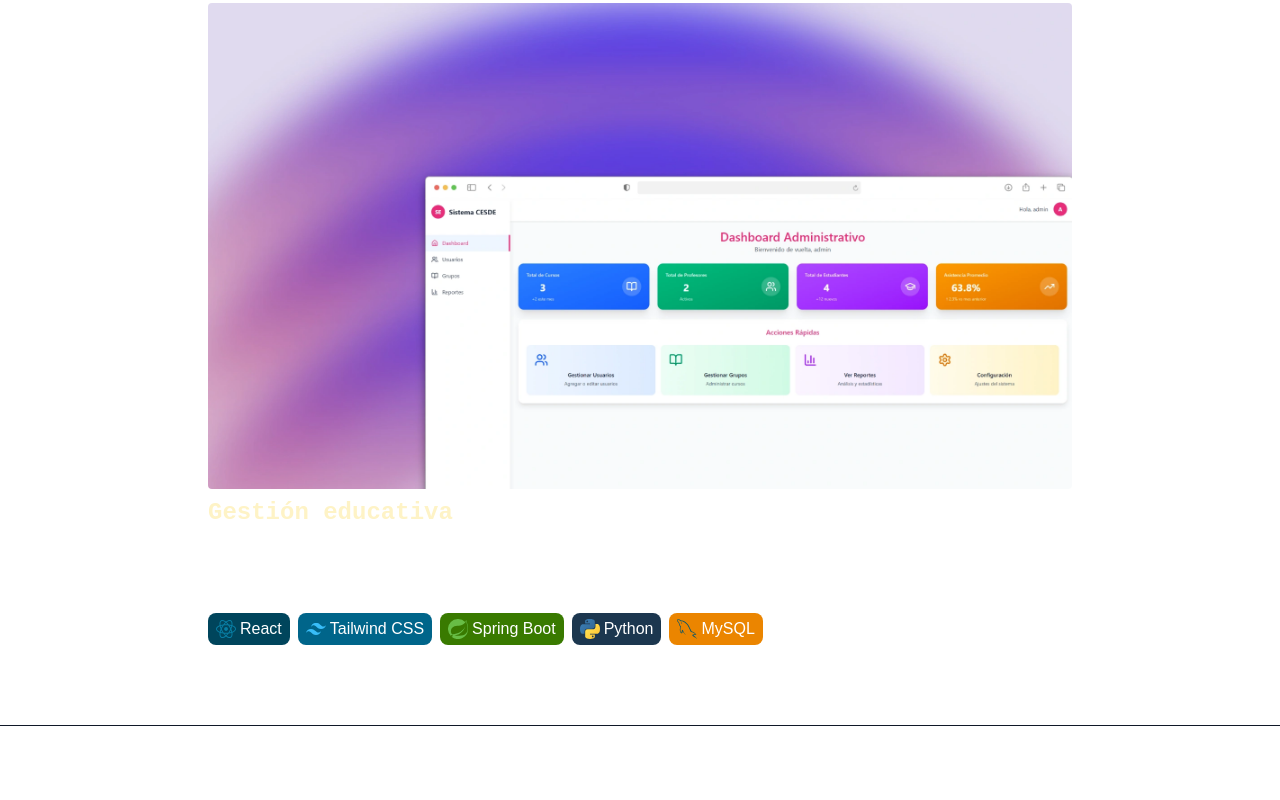
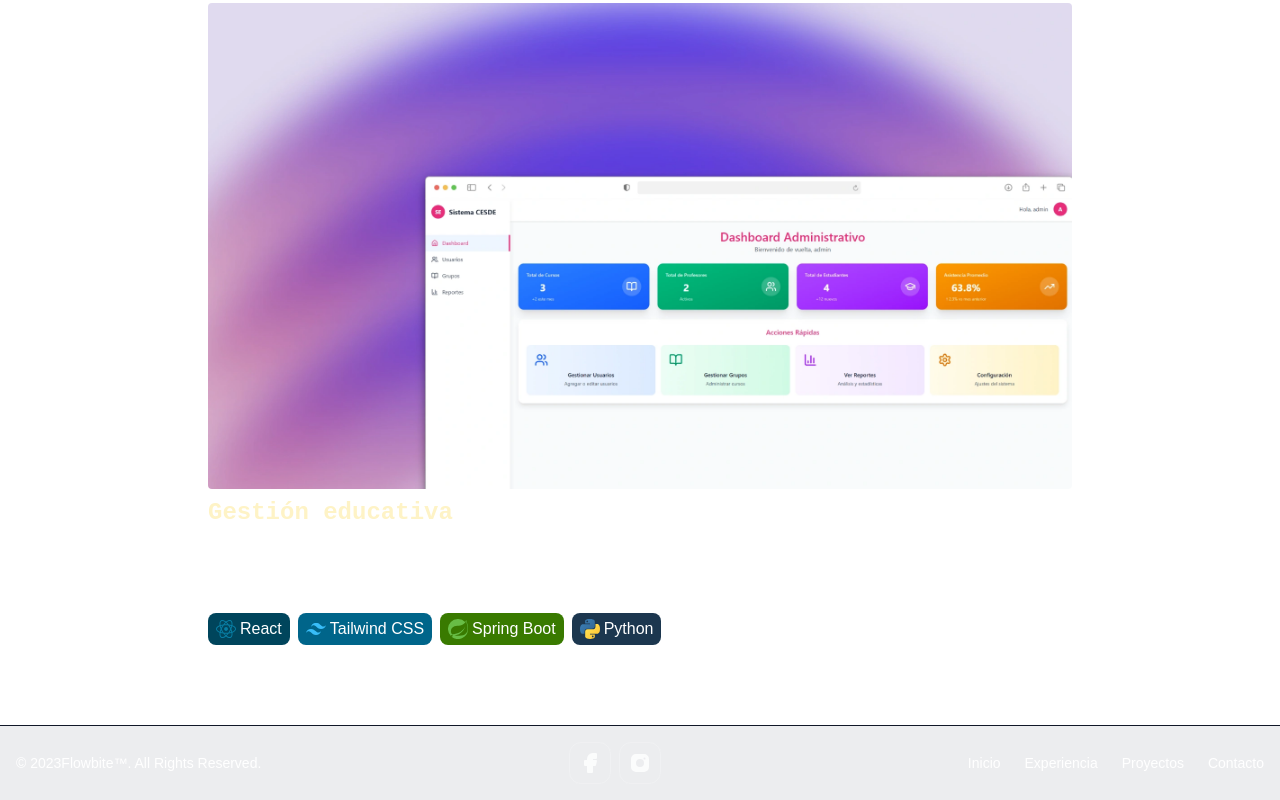
Before and after one commit to Camilo-Pal0/portfolio2, an Astro site: page / in a window 1280 px wide. Shown: the part 2015-2815 px from the top of the page. Before the commit the page ends 2741 px from the top, so only its background shows below. Built offline with nearby package versions, Linux system fonts and the light colour scheme; Astro itself is replaced by a stand-in of ours.

Commit message:
testing 32

```diff
--- /dev/null
+++ b/src/assets/icons/Facebook.astro
@@ -0,0 +1,5 @@
+<svg
+class="group-hover:-translate-y-1 transition-all transform ease-in-out duration-300"
+xmlns="http://www.w3.org/2000/svg"
+{ ...Astro.props}
+width="24"  height="24"  viewBox="0 0 24 24"  fill="currentColor"  class="icon icon-tabler icons-tabler-filled icon-tabler-brand-facebook"><path stroke="none" d="M0 0h24v24H0z" fill="none"/><path d="M18 2a1 1 0 0 1 .993 .883l.007 .117v4a1 1 0 0 1 -.883 .993l-.117 .007h-3v1h3a1 1 0 0 1 .991 1.131l-.02 .112l-1 4a1 1 0 0 1 -.858 .75l-.113 .007h-2v6a1 1 0 0 1 -.883 .993l-.117 .007h-4a1 1 0 0 1 -.993 -.883l-.007 -.117v-6h-2a1 1 0 0 1 -.993 -.883l-.007 -.117v-4a1 1 0 0 1 .883 -.993l.117 -.007h2v-1a6 6 0 0 1 5.775 -5.996l.225 -.004h3z" /></svg>
--- /dev/null
+++ b/src/assets/icons/Instagram.astro
@@ -0,0 +1,4 @@
+<svg
+class="group-hover:-translate-y-1 transition-all transform ease-in-out duration-300"
+{...Astro.props}
+xmlns="http://www.w3.org/2000/svg"  width="24"  height="24"  viewBox="0 0 24 24"  fill="currentColor"  class="icon icon-tabler icons-tabler-filled icon-tabler-brand-instagram"><path stroke="none" d="M0 0h24v24H0z" fill="none"/><path d="M16 3a5 5 0 0 1 5 5v8a5 5 0 0 1 -5 5h-8a5 5 0 0 1 -5 -5v-8a5 5 0 0 1 5 -5zm-4 5a4 4 0 0 0 -3.995 3.8l-.005 .2a4 4 0 1 0 4 -4m4.5 -1.5a1 1 0 0 0 -.993 .883l-.007 .127a1 1 0 0 0 1.993 .117l.007 -.127a1 1 0 0 0 -1 -1" /></svg>
--- /dev/null
+++ b/src/components/Footer.astro
@@ -0,0 +1,63 @@
+---
+import SocialPills from "./SocialPills.astro";
+
+import FacebookIcon from "../assets/icons/Facebook.astro";
+import InstagramIcon from "../assets/icons/Instagram.astro";
+---
+
+<footer
+class="w-full z-[999] bg-gray-300/10 backdrop-blur-3xl md:bg-gray-600/10 md:backdrop-blur-5xl"
+>
+    <div
+    class="w-full mx-auto max-w-screen-xl p-4 md:flex md:items-center md:justify-between space-y-3"
+    >
+        <!-- Derechos -->
+        <span
+        class="flex justify-center text-sm text-black sm:text-center dark:text-white mb-0"
+        >
+        © 2023
+        <a
+        href="https://flowbite.com/"
+        class="hover:underline"
+        >
+        Flowbite™
+        </a>
+        . All Rights Reserved.
+        </span>
+
+        <!-- Redes Sociales -->
+        <ul
+        class="flex flex-wrap items-center justify-center my-3 text-sm font-medium text-black dark:text-gray-700 gap-x-2 md:my-0"
+        >
+            <SocialPills
+            href="https://www.facebook.com/palo.meque.56/"
+            >
+                <FacebookIcon/>
+            </SocialPills>
+            <SocialPills
+
+            href="https://www.instagram.com/savepalomeque/">
+                <InstagramIcon/>
+            </SocialPills>
+        </ul>
+
+        <!-- Menú -->
+        <ul
+        class="flex flex-wrap justify-center items-center mt-3 text-sm font-medium text-black dark:text-white sm:mt-0"
+        >
+            <li>
+                <a href="#top" class="me-4 md:me-6">Inicio</a>
+            </li>
+            <li>
+                <a href="#experiencia" class="me-4 md:me-6">Experiencia</a>
+            </li>
+            <li>
+                <a href="#proyectos" class="me-4 md:me-6">Proyectos</a>
+            </li>
+            <li>
+                <a href="#contacto" class="">Contacto</a>
+            </li>
+        </ul>
+    </div>
+
+</footer>
--- a/src/components/Projects.astro
+++ b/src/components/Projects.astro
@@ -40,7 +40,7 @@ const PROJECTS = [
         link: '#',
         github: '#',
         image: '/projects/asistencias.webp',
-        tags: [TAGS.REACT, TAGS.TAILWIND, TAGS.SPRINGBOOT, TAGS.PYTHON]
+        tags: [TAGS.REACT, TAGS.TAILWIND, TAGS.SPRINGBOOT, TAGS.PYTHON, TAGS.MYSQL ]
     },
     {
         title: 'Gestión educativa',
@@ -48,7 +48,7 @@ const PROJECTS = [
         link: '#',
         github: '#',
         image: '/projects/asistencias.webp',
-        tags: [TAGS.REACT, TAGS.TAILWIND, TAGS.SPRINGBOOT, TAGS.PYTHON, TAGS.MYSQL]
+        tags: [TAGS.REACT, TAGS.TAILWIND, TAGS.SPRINGBOOT, TAGS.PYTHON,]
     },
 ]
 ---
--- a/src/layouts/Layout.astro
+++ b/src/layouts/Layout.astro
@@ -6,6 +6,7 @@ import "../styles/scrollCss.css"
 
 /* Components */
 import Header from "../components/Header.astro"
+import Footer from "../components/Footer.astro";
 
 
 
@@ -29,7 +30,7 @@ const {title, description} = Astro.props;
 		<div class="fixed inset-0 -z-10 transition-opacity duration-700 ease-in-out mainLight"></div>
 		<Header />
 		<slot />
-
+		<Footer/>
 		<!-- Script para ScrollReveal -->
 		<script is:inline src="/js/animation.js"></script>
 	</body>
```
